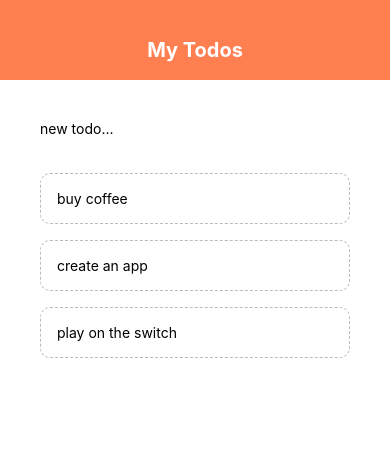
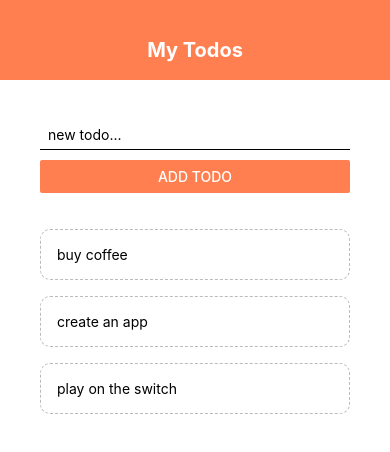
Before and after one commit to zalwata/ReactNative_Testing, a React Native app: screen / in a window 390 px wide. Shown: the top 452 px of the page. Built offline with nearby package versions, Linux system fonts and the light colour scheme.

Commit message:
addTodo btn IP_require input display

```diff
--- a/components/addTodo.js
+++ b/components/addTodo.js
@@ -14,18 +14,19 @@ export default function AddTodo() {
             style = {styles.input}
             placeholder = 'new todo...'
             onChangeText = {(val) => changeHandler(val)}
-
           />
+          <Button color = {'coral'} onPress = {() => console.log(text)} title = 'add todo'/>
       </View>
 
   );
 }
 
 const styles = StyleSheet.create({
-  header: {
-    backgroundColor: 'coral',
-    paddingTop: 38,
-    height: 80,
+    input: {
+        marginBottom: 10,
+        paddingHorizontal: 8,
+        paddingVertical: 6,
+        borderBottomWidth: 1,
+
   },
-
 });
```
